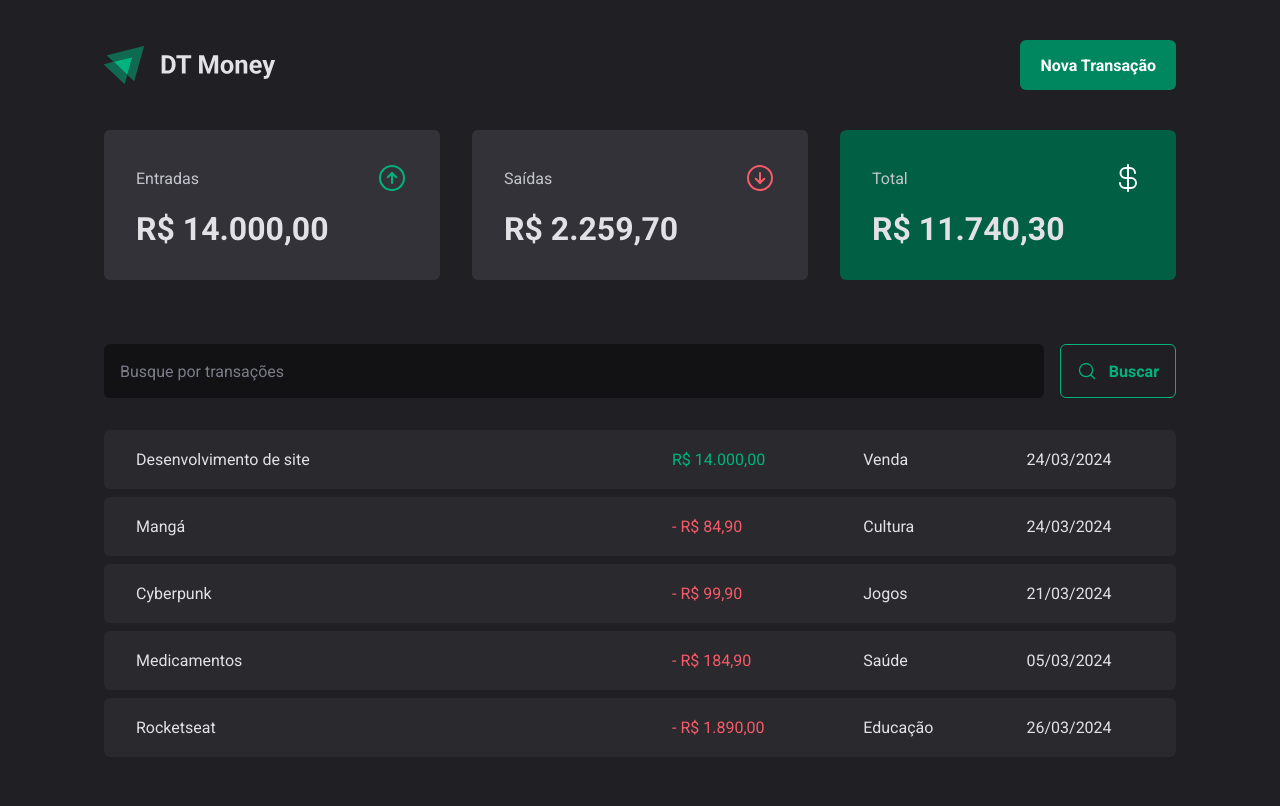
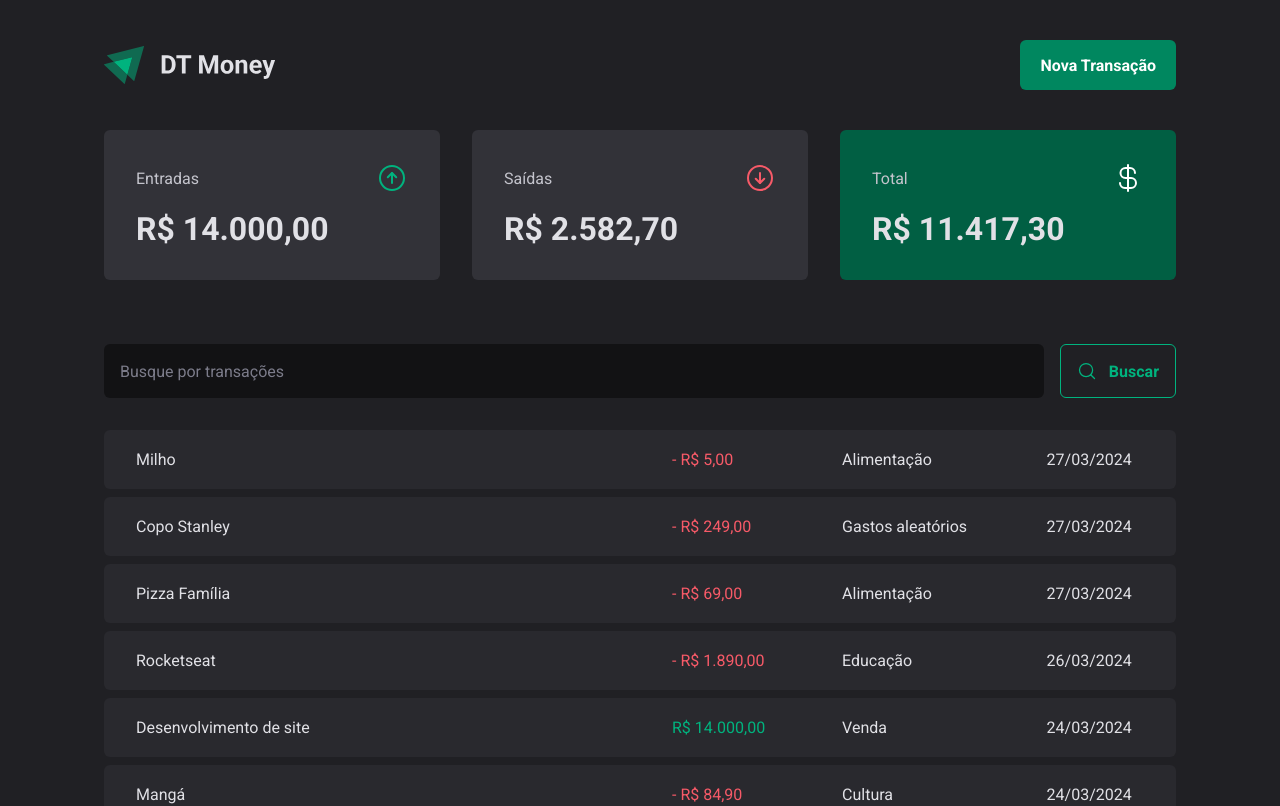
Before and after one commit to Wagnetto/03-dt-money, a React (Vite) app: page / in a window 1280 px wide. Shown: the top 806 px of the page. Built offline with nearby package versions, Linux system fonts and the light colour scheme; data requests are answered from the project's data file.

Commit message:
feature/Add transaction functionality

```diff
--- a/server.json
+++ b/server.json
@@ -12,7 +12,7 @@
       "id": 2,
       "description": "Mangá",
       "type": "outcome",
-            "price": 84.90,
+      "price": 84.9,
       "category": "Cultura",
       "createdAt": "2024-03-24T16:30:05.931Z"
     },
@@ -20,7 +20,7 @@
       "id": 3,
       "description": "Cyberpunk",
       "type": "outcome",
-            "price": 99.90,
+      "price": 99.9,
       "category": "Jogos",
       "createdAt": "2024-03-21T16:30:05.931Z"
     },
@@ -28,7 +28,7 @@
       "id": 4,
       "description": "Medicamentos",
       "type": "outcome",
-            "price": 184.90,
+      "price": 184.9,
       "category": "Saúde",
       "createdAt": "2024-03-05T10:00:05.931Z"
     },
@@ -39,6 +39,30 @@
       "price": 1890,
       "category": "Educação",
       "createdAt": "2024-03-26T20:58:05.931Z"
+    },
+    {
+      "description": "Pizza Família",
+      "price": 69,
+      "category": "Alimentação",
+      "type": "outcome",
+      "createdAt": "2024-03-27T22:12:48.057Z",
+      "id": 6
+    },
+    {
+      "description": "Copo Stanley",
+      "price": 249,
+      "category": "Gastos aleatórios",
+      "type": "outcome",
+      "createdAt": "2024-03-27T22:22:43.256Z",
+      "id": 7
+    },
+    {
+      "description": "Milho",
+      "price": 5,
+      "category": "Alimentação",
+      "type": "outcome",
+      "createdAt": "2024-03-27T22:39:34.045Z",
+      "id": 8
     }
   ]
 }
--- a/src/components/NewTransactionModal/index.tsx
+++ b/src/components/NewTransactionModal/index.tsx
@@ -10,6 +10,8 @@ import {
 import { ArrowCircleDown, ArrowCircleUp, X } from 'phosphor-react'
 import { Controller, useForm } from 'react-hook-form'
 import { zodResolver } from '@hookform/resolvers/zod'
+import { useContext } from 'react'
+import { TransactionsContext } from '../../contexts/TransactionsContext'
 
 export function NewTransactionModal() {
   const newTransactionFormSchema = z.object({
@@ -26,16 +28,25 @@ export function NewTransactionModal() {
     control,
     handleSubmit,
     formState: { isSubmitting },
+    reset,
   } = useForm<NewTransactionFormFormInputs>({
     resolver: zodResolver(newTransactionFormSchema),
     defaultValues: { type: 'income' },
   })
 
+  const { createTransaction } = useContext(TransactionsContext)
+
   async function handleCreateNewTransaction(
     data: NewTransactionFormFormInputs,
   ) {
-    await new Promise((resolve) => setTimeout(resolve, 2000))
-    console.log(data)
+    const { description, category, price, type } = data
+    await createTransaction({
+      description,
+      price,
+      category,
+      type,
+    })
+    reset()
   }
 
   return (
--- a/src/contexts/TransactionsContext.tsx
+++ b/src/contexts/TransactionsContext.tsx
@@ -10,9 +10,17 @@ interface Transaction {
   createdAt: string
 }
 
+interface CreateTransactionInput {
+  description: string
+  price: number
+  category: string
+  type: 'income' | 'outcome'
+}
+
 interface TransactionsContextType {
   transactions: Transaction[]
   fetchTransactions: (query?: string) => Promise<void>
+  createTransaction: (data: CreateTransactionInput) => Promise<void>
 }
 
 export const TransactionsContext = createContext({} as TransactionsContextType)
@@ -29,10 +37,25 @@ export const TransactionsContextProvider = ({
     const response = await api.get('/transactions', {
       params: {
         q: query,
+        _sort: 'createdAt',
+        _order: 'desc',
       },
     })
 
     setTransactions(response.data)
+  }
+
+  async function createTransaction(data: CreateTransactionInput) {
+    const { description, category, price, type } = data
+    const response = await api.post('/transactions', {
+      description,
+      price,
+      category,
+      type,
+      createdAt: new Date(),
+    })
+
+    setTransactions((state) => [response.data, ...state])
   }
 
   useEffect(() => {
@@ -40,7 +63,9 @@ export const TransactionsContextProvider = ({
   }, [])
 
   return (
-    <TransactionsContext.Provider value={{ transactions, fetchTransactions }}>
+    <TransactionsContext.Provider
+      value={{ transactions, fetchTransactions, createTransaction }}
+    >
       {children}
     </TransactionsContext.Provider>
   )
```
Lines whose indentation alone changed are shown as unchanged.
